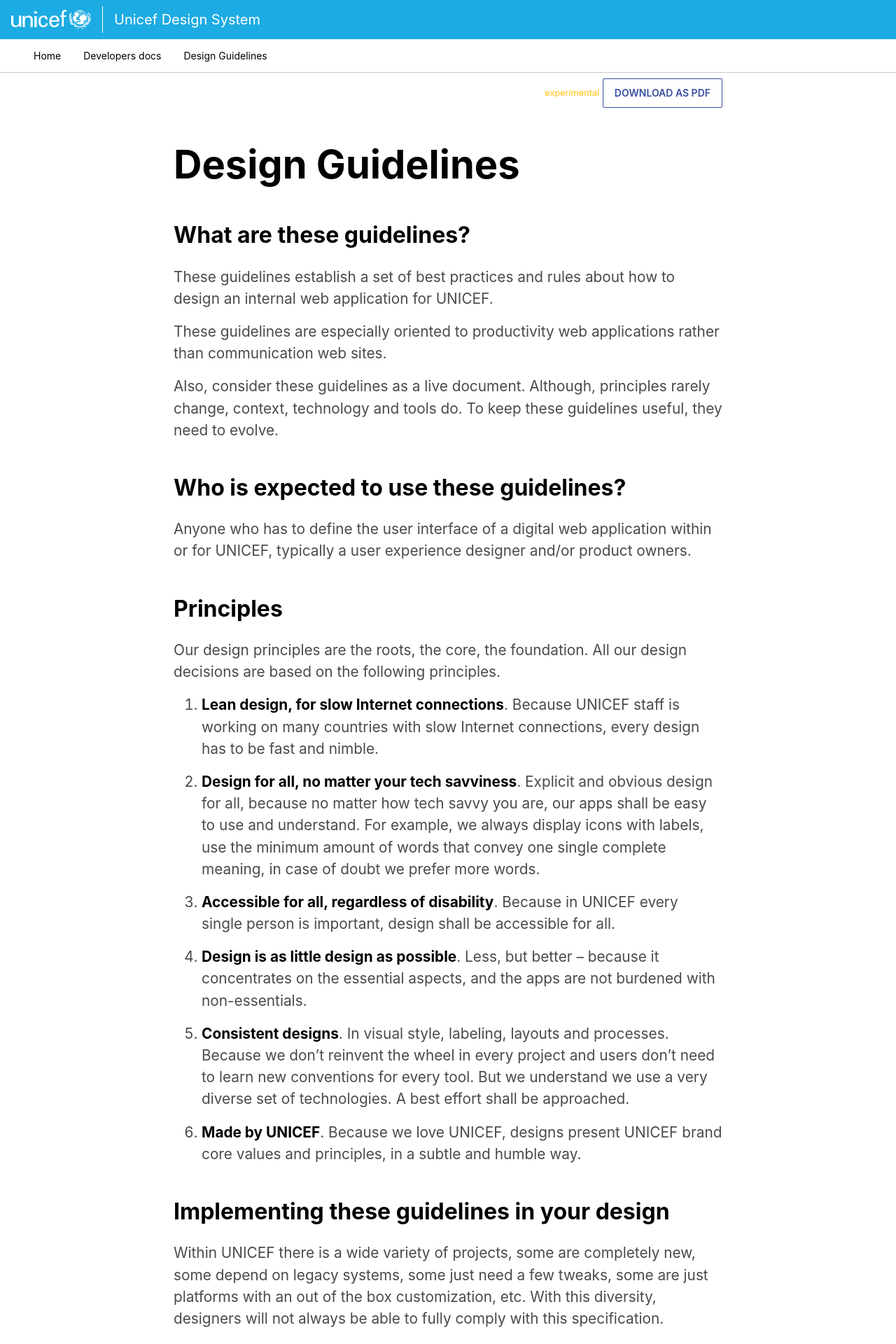
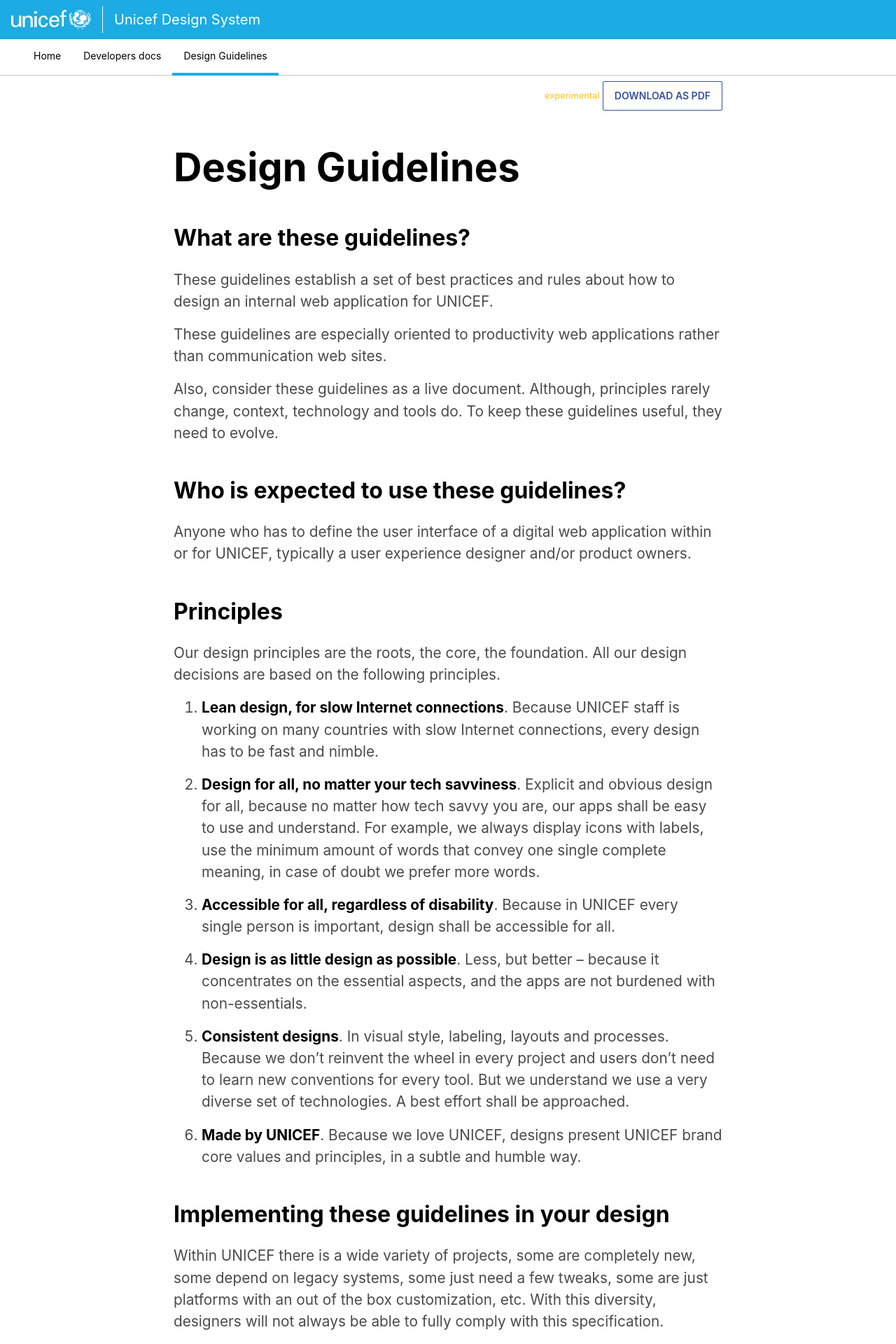
Before and after one commit to unicef/design-system, a Jekyll site: the page built from guidelines.md, in a window 1280 px wide. Shown: the top 1920 px of the page at 70% size. Built offline with Jekyll 4.4.1, drawn with Linux system fonts in a browser that asks for light colours; nearby versions of some CDN libraries.

Commit message:
added the active status to the page displayed in the navigation bar.

```diff
--- a/_includes/header.html
+++ b/_includes/header.html
@@ -11,15 +11,23 @@
     </nav>
   </header>
 
-    <ul class="nav nav-tabs ">
-      <li class="nav-item dropdown">
-      <a class="nav-link " href="index.html">Home</a>
+    <ul class="nav nav-tabs">
+        {%- if (page.url == '/') or (page.url == '/index.html') -%}
+        {%- assign is_active = 'active' -%}
+        {%- endif -%}
+      <li class="nav-item {{is_active}}">
+        <a class="nav-link " href="index.html">Home</a>
       </li>
         {%- for path in page_paths -%}
           {%- assign my_page = site.pages | where: "path", path | first -%}
           {%- if my_page.in-navbar -%}
-          <li class="nav-item dropdown ">
-            <a class="nav-link" role="button" href=".{{ my_page.url | relative_url }}">{{ my_page.title | escape }}</a>
+            {%- assign is_active = '' -%}
+          {%- if (page.url == my_page.url -%}
+            {%- assign is_active = 'active' -%}
+          {%- endif -%}
+          <!-- {{ page.url}} | my_page {{my_page.url}} -->
+          <li class="nav-item {{ is_active }}">
+            <a class="nav-link " role="button" href=".{{ my_page.url | relative_url }}">{{ my_page.title | escape }}</a>
           </li>
 
           {%- endif -%}
```
